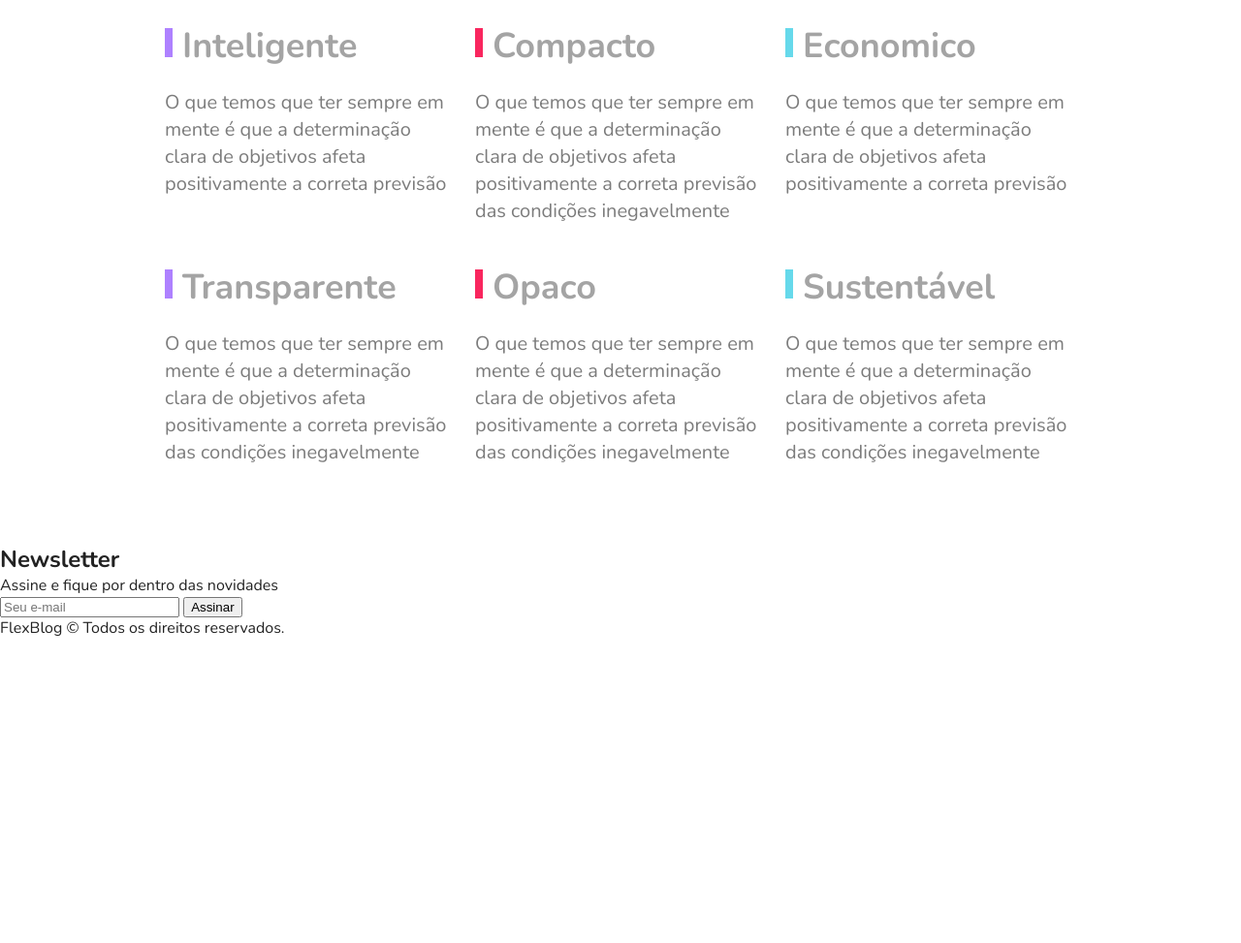
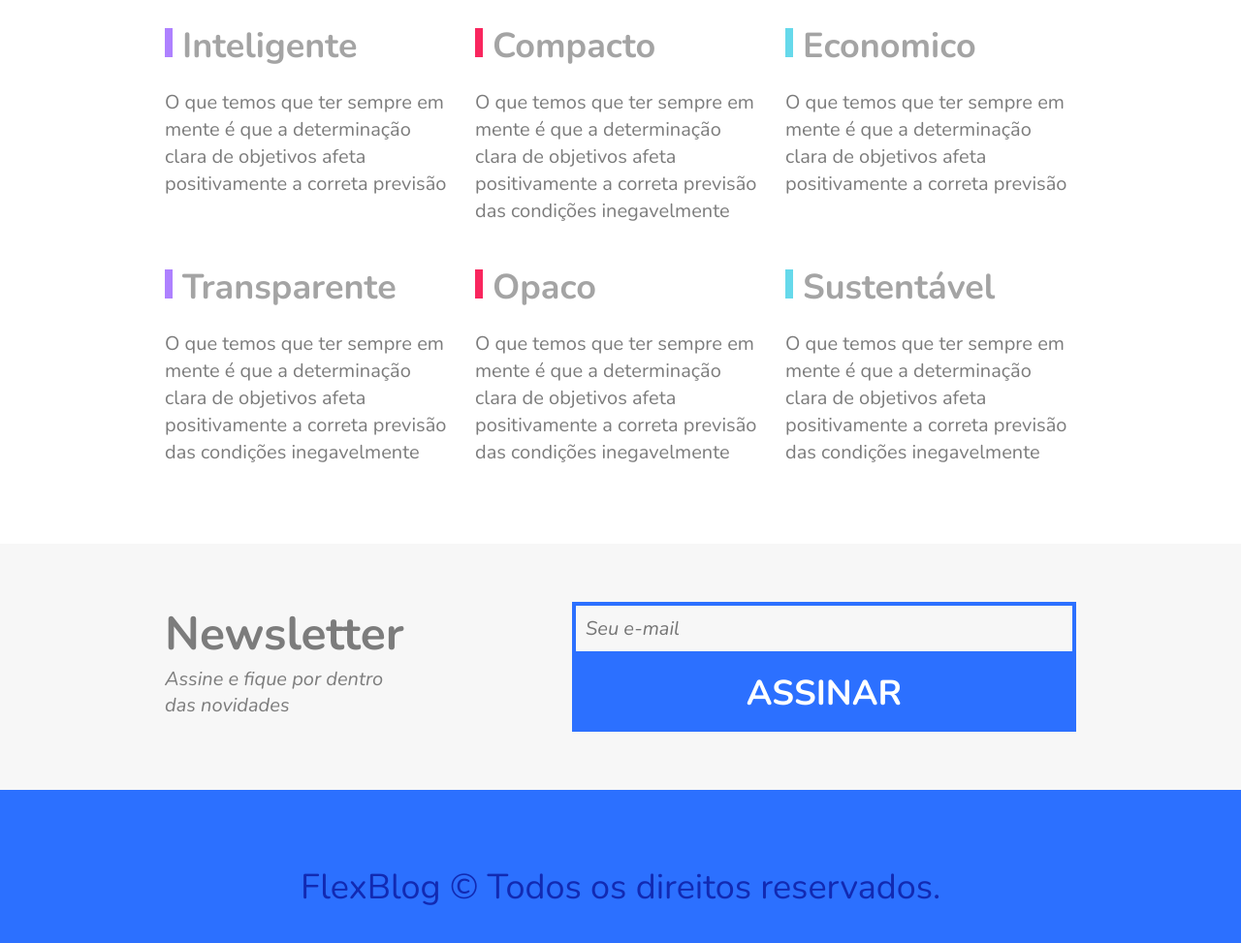
Before and after one commit to kiraiSky/flexblog, a plain HTML site: page index.html in a window 1280 px wide. Shown: the part 2603-3576 px from the top of the page at 97% size. Before the commit the page ends 3262 px from the top, so only its background shows below. Drawn offline with nearby package versions, Linux system fonts and the light colour scheme.

Commit message:
section footer

```diff
--- a/css/styles.css
+++ b/css/styles.css
@@ -296,6 +296,82 @@ body {
   color: #7c7c7c;
 }
 
+/* Newsletter */
+
+.newsletter {
+  background-color: #f7f7f7;
+  padding: 60px calc((100% - 960px) / 2);
+  display: flex;
+  flex-wrap: wrap;
+}
+
+.newsletter-info {
+  flex: 1 1 240px;
+  margin: 0 10px;
+}
+
+.newsletter-info h1 {
+  font-size: 3em;
+  color: #7c7c7c;
+}
+
+.newsletter-info p {
+  font-size: 1.25em;
+  font-style: italic;
+  max-width: 230px;
+  color: #7c7c7c;
+  margin-bottom: 10px;
+}
+
+.newsletter-form {
+  flex: 2 1 200px;
+  margin: 0 10px;
+  align-self: center;
+  display: flex;
+  flex-wrap: wrap;
+}
+
+.newsletter-form input {
+  flex: 3 1 260px;
+  font-size: 1.25em;
+  color: #7c7c7c;
+  font-style: italic;
+  font-family: "Nunito", Arial, Helvetica, sans-serif;
+  padding: 10px;
+  border: 4px solid #2c70ff;
+  background: transparent;
+  margin: 0px;
+  border-radius: 0px;
+}
+
+.newsletter-form button {
+  flex: 1 1 260px;
+  font-family: "Nunito", Arial, Helvetica, sans-serif;
+  font-size: 2.25em;
+  font-weight: bold;
+  text-transform: uppercase;
+  background: #2c70ff;
+  color: white;
+  margin: 0px;
+  cursor: pointer;
+  border: none;
+  padding: 15px 10px;
+}
+
+.footer {
+  display: flex;
+  background-color: #2c70ff;
+  height: 200px;
+  align-items: center;
+}
+
+.footer p {
+  flex: 1;
+  text-align: center;
+  font-size: 2.25em;
+  color: #122ab2;
+}
+
 @media (max-width: 800px) {
   .preco {
     padding-left: 10px;
@@ -308,3 +384,9 @@ body {
     order: -1;
   }
 }
+
+@media (max-width: 600px) {
+  .newsletter-form button {
+    font-size: 1.5em;
+  }
+}
--- a/index.html
+++ b/index.html
@@ -146,10 +146,10 @@
   </section>
 
   <section class="newsletter">
-    <class class="newsletter-info">
+    <div class="newsletter-info">
       <h1>Newsletter</h1>
       <p>Assine e fique por dentro das novidades</p>
-    </class>
+    </div>
     <form action="" class="newsletter-form">
       <input type="text" placeholder="Seu e-mail">
       <button type="submit">Assinar</button>
```
